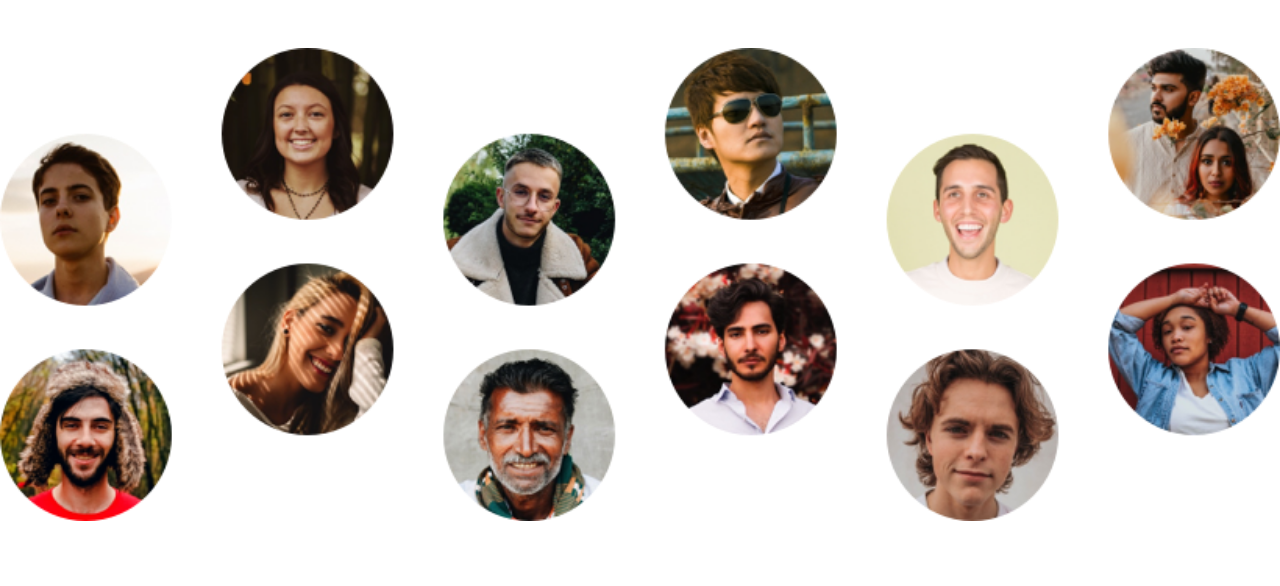
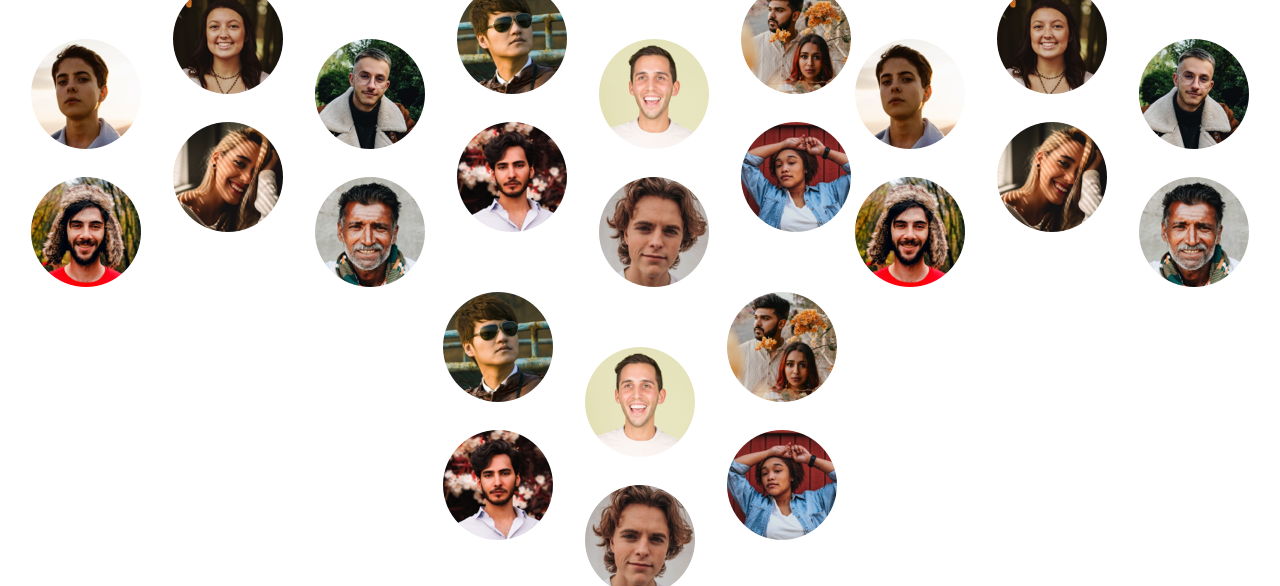
Before and after one commit to davis-matt0/meet-landing-page, a plain HTML site: page index.html in a window 1280 px wide. Shown: the part 92-678 px from the top of the page. Drawn offline with Linux system fonts and the light colour scheme.

Commit message:
add desktop hero images

```diff
--- a/index.html
+++ b/index.html
@@ -19,9 +19,21 @@
     </header>
     <main role="main">
       <section class="hero">
-        <div class="hero-img-container">
-          <img src="./assets/tablet/image-hero.png" alt="" class="hero-img" />
-        </div>
+        <img
+          src="./assets/tablet/image-hero.png"
+          alt="a bunch of images of people"
+          class="hero-img-tablet"
+        />
+        <img
+          src="./assets/desktop/image-hero-left.png"
+          alt="some images of people"
+          class="hero-img-desktop-left"
+        />
+        <img
+          src="./assets/desktop/image-hero-right.png"
+          alt="some images of people"
+          class="hero-img-desktop-right"
+        />
         <div class="hero-content">
           <h1 class="hero-heading">Group Chat for Everyone</h1>
           <p class="hero-p">
```
